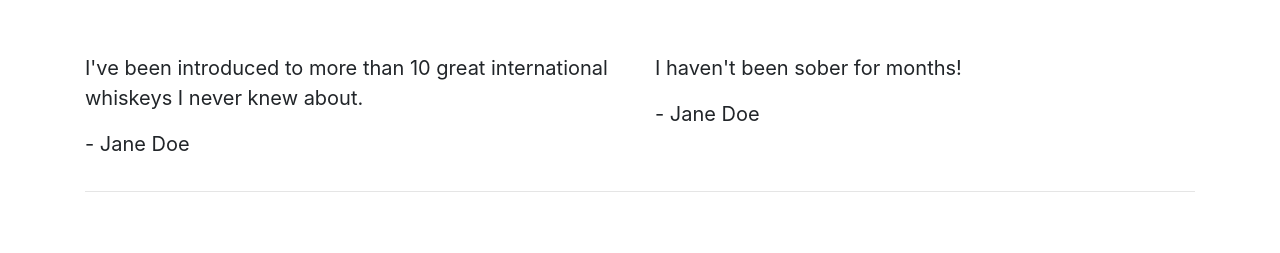
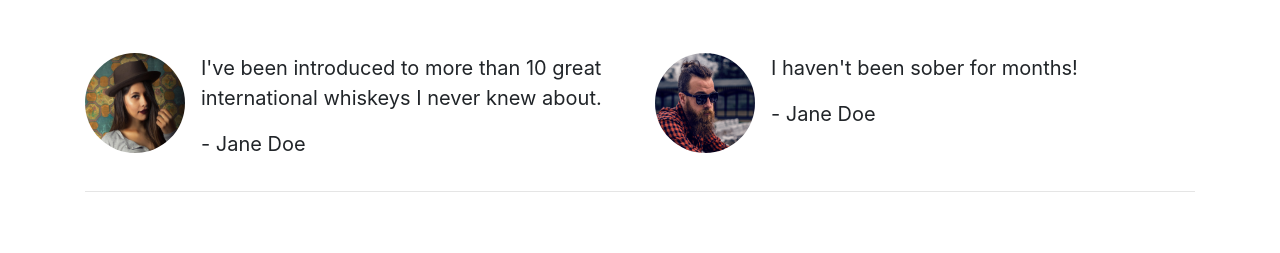
Before and after one commit to qburn93/bootstrap4, a plain HTML site: page index.html in a window 1280 px wide. Shown: the part 544-797 px from the top of the page. Drawn offline with nearby package versions, Linux system fonts and the light colour scheme.

Commit message:
CSS: Add images to quotes

```diff
--- a/index.html
+++ b/index.html
@@ -19,7 +19,8 @@
         <ul class="navbar-nav mr-auto">
             <li class="active nav-item mr-2"><a class="nav-link" href="/">Home</a></li>
             <li class="active nav-item mr-2"><a class="nav-link" href="/about">About</a></li>
-            <li class="active nav-item mr-2 d-block d-sm-none"><a class="nav-link" href="/login">Sign In / Sign Up</a></li>
+            <li class="active nav-item mr-2 d-block d-sm-none"><a class="nav-link" href="/login">Sign In / Sign Up</a>
+            </li>
         </ul>
         <div class="d-none d-md-block">
             <p class="navbar-text my-auto mr-2"><i>Great whiskey delivered to your door!</i></p>
@@ -54,16 +55,31 @@
             </div>
             <div class="row">
                 <div class="col-12 col-md-6">
+                    <div class="media">
+                        <div class="d-none d-sm-block">
+                            <img src="assets/images/girl-image.png" class="rounded-circle mr-3" height=100 width=100>
+                        </div>
+                        <div class="media-body">
                             <blockquote class="blockquote">
-                        <p>I've been introduced to more than 10 great international whiskeys I never knew about.</p>
+                                <p>I've been introduced to more than 10 great international whiskeys I never knew about.
+                                </p>
                                 <p>- Jane Doe</p>
                             </blockquote>
                         </div>
+                    </div>
+                </div>
                 <div class="col-12 col-md-6">
+                    <div class="media">
+                        <div class="d-none d-sm-block">
+                            <img src="assets/images/guy-image.png" class="rounded-circle mr-3" height=100 width=100>
+                        </div>
+                        <div class="media-body">
                             <blockquote class="blockquote">
                                 <p>I haven't been sober for months!</p>
                                 <p>- Jane Doe</p>
                             </blockquote>
+                        </div>
+                    </div>
                 </div>
             </div>
         </section>
```
Also changed, not shown: assets/images/girl-image.png (added), assets/images/guy-image.png (added). Lines whose indentation alone changed are shown as unchanged.
